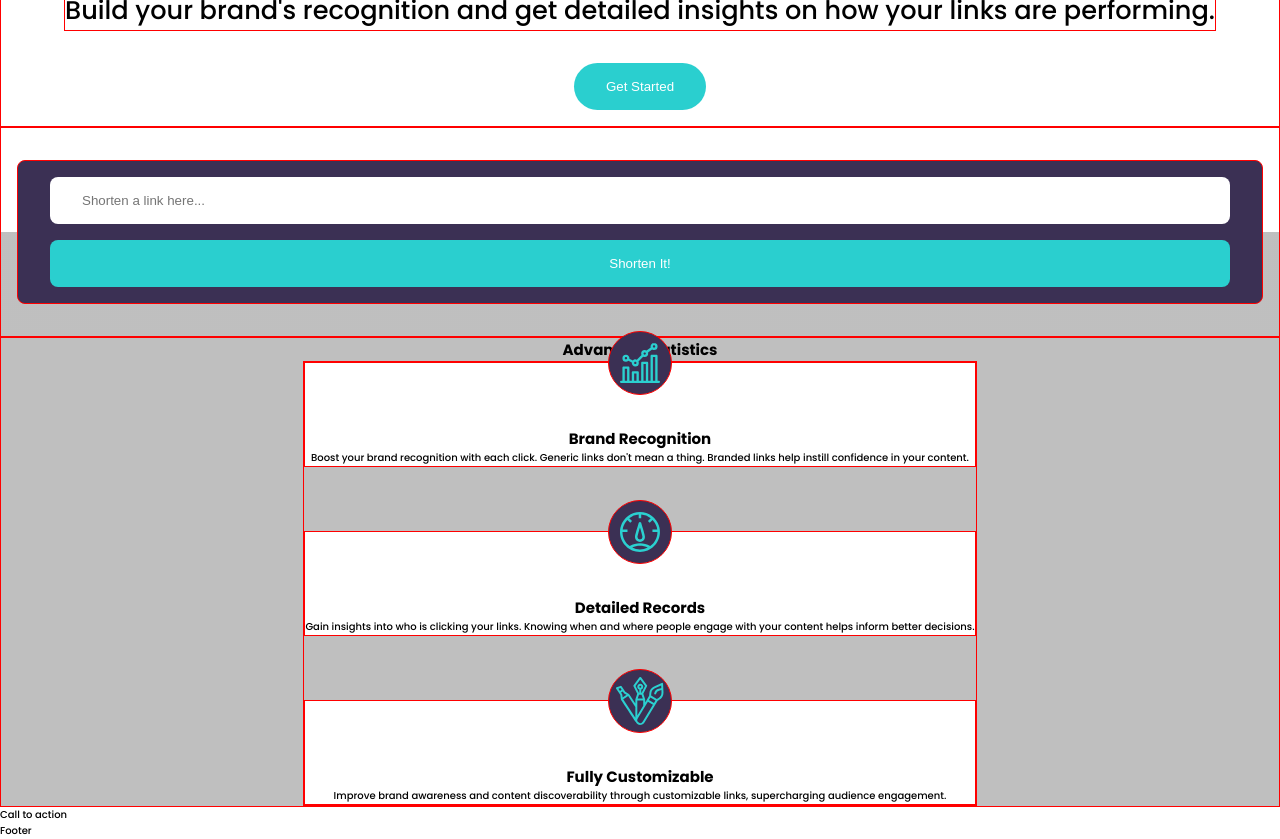
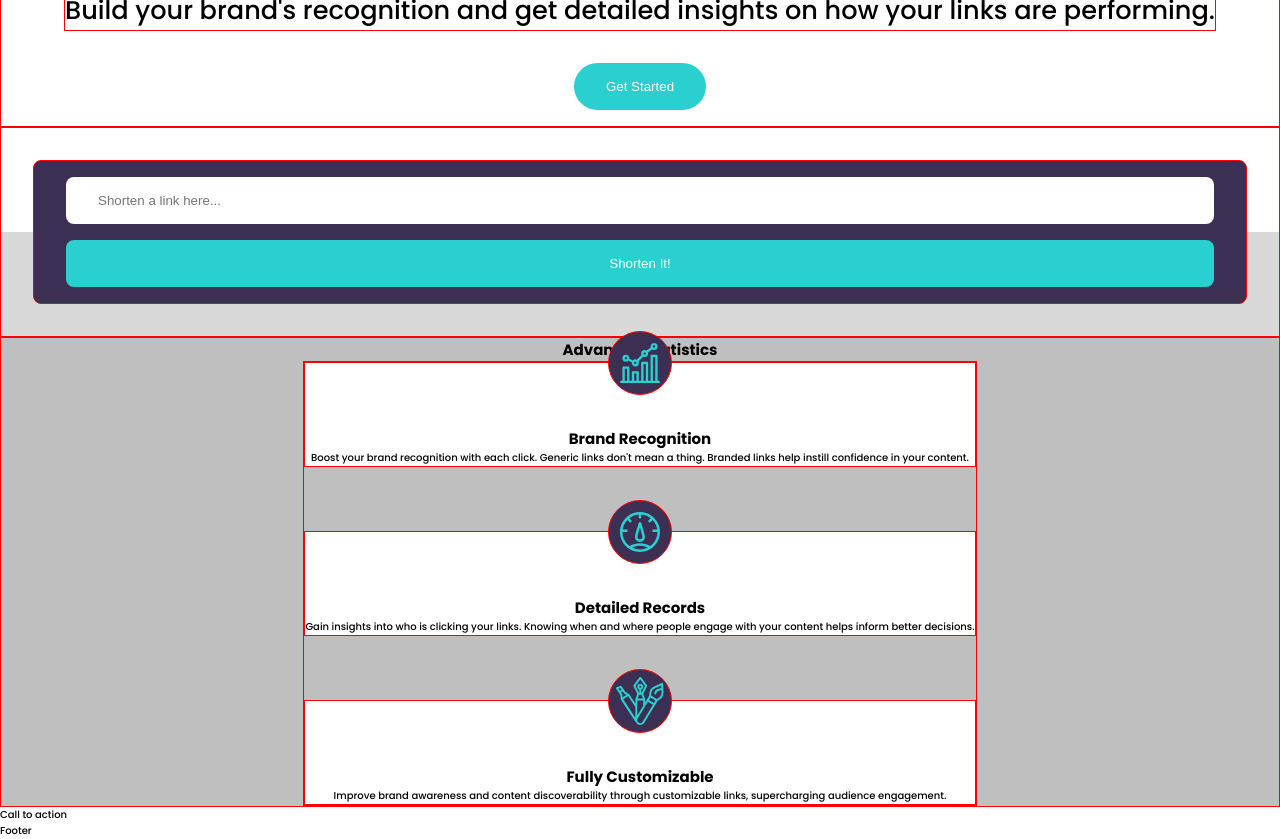
Before and after one commit to riwepo/fem-url-shortening-api-landing-page, a React (Create React App) app: page / in a window 1280 px wide. Shown: the part 1000-1839 px from the top of the page. Built offline with nearby package versions, Linux system fonts and the light colour scheme.

Commit message:
width 100 left right margin same as stats

```diff
--- a/src/components/ShortenForm.module.css
+++ b/src/components/ShortenForm.module.css
@@ -1,10 +1,11 @@
 .container {
+  width: 100%;
   background: linear-gradient(
     to bottom,
     var(--white-color) 0%,
     var(--white-color) 50%,
-    var(--gray-color) 50%,
-    var(--gray-color) 100%
+    var(--light-gray-color) 50%,
+    var(--light-gray-color) 100%
   );
   border: solid 1px red;
 }
@@ -13,7 +14,7 @@
   display: flex;
   flex-direction: column;
   align-items: stretch;
-  margin: 2rem 1rem;
+  margin: 2rem;
   background-color: var(--dark-violet-color);
   border-radius: 0.5rem;
   border: solid 1px red;
```
